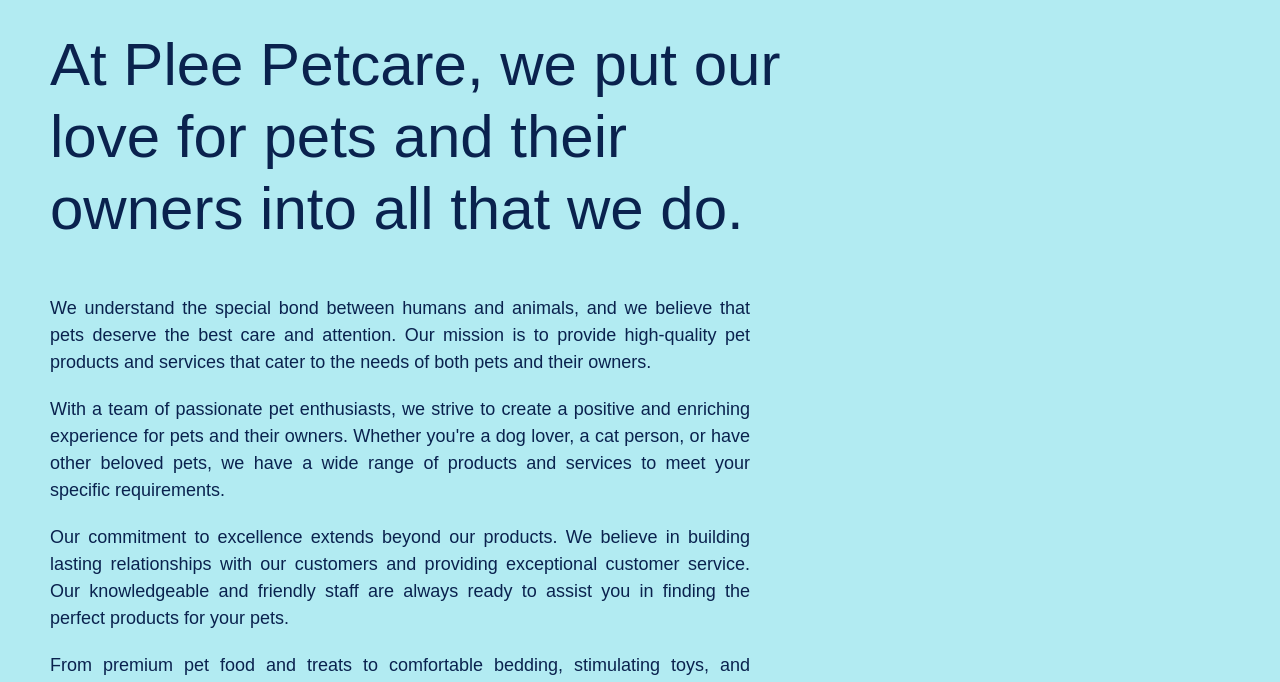
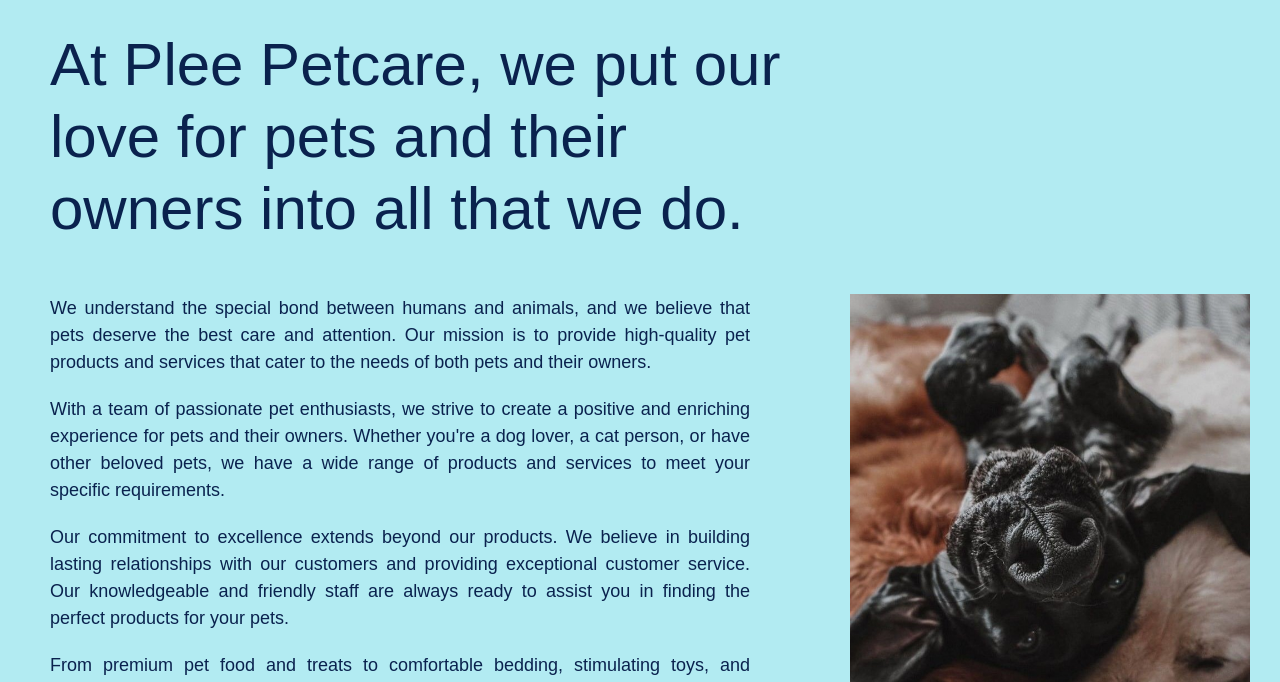
Before and after one commit to Pingkanlee/Petcare, a plain HTML site: page about_us.html in a window 1280 px wide. Shown: the part 61-743 px from the top of the page. Drawn offline with nearby package versions, Linux system fonts and the light colour scheme; files whose address does not match are found by name.

Commit message:
about_us.html

```diff
--- a/about_us.html
+++ b/about_us.html
@@ -163,7 +163,7 @@
         <p>Thank you for choosing Plee Care as your trusted partner in pet care. We look forward to serving you and your furry friends with dedication and passion.</p>
       </div>
       <div class="image">
-      <img src="img/pet.jpg" alt="">
+      <img src="pet.jpg" alt="">
     </div>
     </section>
 
```
